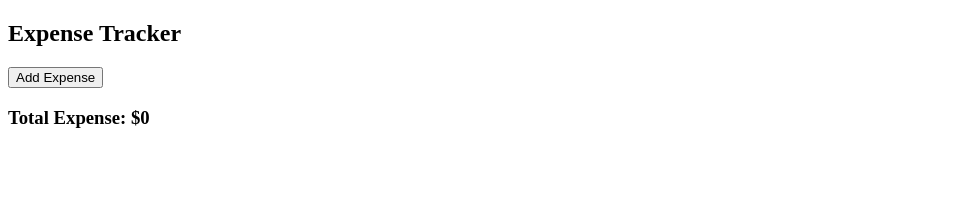
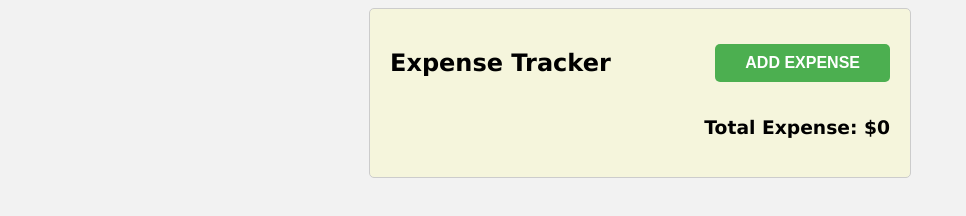
Before and after one commit to mikezkie15/8.-Project-8-Expense-Tracker-Web, a plain HTML site: page index.html in a window 1280 px wide. Shown: the whole page, without its empty margins (0-966 px from the left). Drawn offline with Linux system fonts and the light colour scheme.

Commit message:
Added the CSS part

```diff
--- a/index.html
+++ b/index.html
@@ -1,11 +1,13 @@
 <!DOCTYPE html>
 <html lang="en">
+
 <head>
     <meta charset="UTF-8">
     <meta name="viewport" content="width=device-width, initial-scale=1.0">
     <title>Document</title>
     <link rel="stylesheet" href="style.css">
 </head>
+
 <body>
 
     <div class="expense-tracker">
@@ -13,13 +15,15 @@
             <h2>Expense Tracker</h2>
             <button class="add-expense-btn">Add Expense</button>
         </div>
+
+
+        <div class="expense-list"></div>
+
+        <div class="total-expense">
+            <h3>Total Expense: $0</h3>
+        </div>
     </div>
-    <div class="expense-list"></div>
+    <script src="script.js"></script>
+</body>
 
-    <div class="total-expense">
-        <h3>Total Expense: $0</h3>
-    </div>
-
-<script src="script.js"></script>
-</body>
 </html>
--- a/style.css
+++ b/style.css
@@ -0,0 +1,40 @@
+body{
+    background-color: #f2f2f2;
+    font-family: 'Lucida Sans', 'Lucida Sans Regular', 'Lucida Grande', 'Lucida Sans Unicode', Geneva, Verdana, sans-serif;
+}
+
+.expense-tracker{
+
+    max-width: 500px;
+    margin: 0 auto;
+    padding: 20px;
+    font-family: 'Lucida Sans', 'Lucida Sans Regular', 'Lucida Grande', 'Lucida Sans Unicode', Geneva, Verdana, sans-serif;
+    border: 1px solid #ccc;
+    border-radius: 5px;
+    background-color: beige;
+}
+
+.expense-header {
+    display: flex;
+    justify-content: space-between;
+    align-items: center;
+    margin-bottom: 20px;
+}
+
+.add-expense-btn {
+    padding: 10px 30px;
+    background-color: #4caf50;
+    color: #fff;
+    border: none;
+    font-size: 16px;
+    font-weight: 600;
+    text-transform: uppercase;
+    border-radius: 5px;
+    cursor: pointer;
+    transition: background-color 0.3s ease;
+}
+
+.total-expense{
+    text-align: right;
+
+}
```
